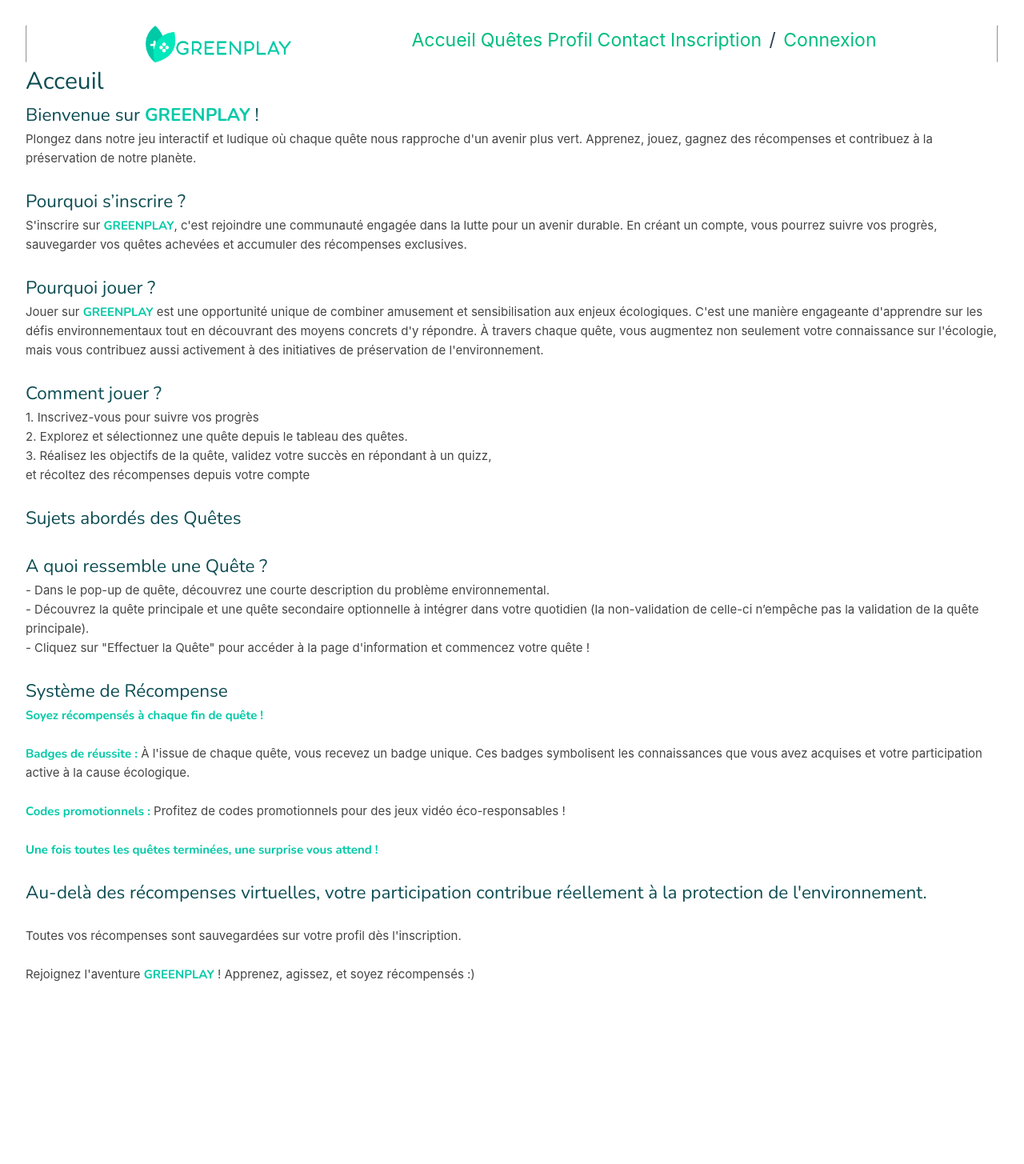
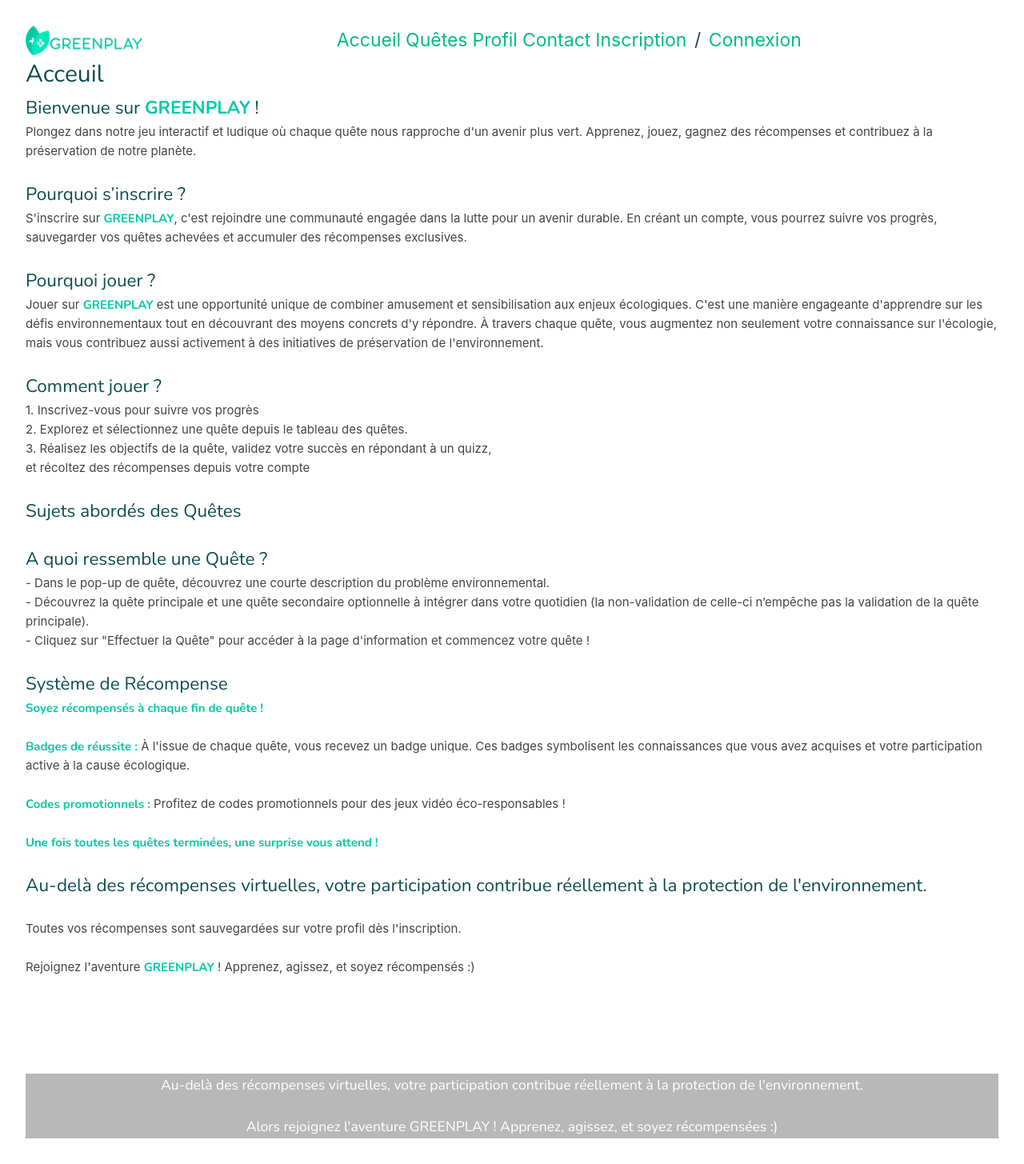
Before and after one commit to AliceGH-mmi22g02/SAE401, a Vue app: page / in a window 1280 px wide. Shown: the whole page at 80% size. Before the commit the page ends 1262 px from the top, so only its background shows below. Built offline with nearby package versions, Linux system fonts and the light colour scheme.

Commit message:
SCSS HEADER

```diff
--- a/package.json
+++ b/package.json
@@ -20,7 +20,7 @@
     "@vitejs/plugin-vue": "^5.0.3",
     "less": "^4.2.0",
     "less-loader": "^12.2.0",
-    "sass": "^1.71.1",
+    "sass": "^1.72.0",
     "sass-loader": "^14.1.1",
     "stylus": "^0.63.0",
     "stylus-loader": "^8.1.0",
--- a/public/css/_layout.scss
+++ b/public/css/_layout.scss
@@ -15,10 +15,22 @@ header {
 
   img {
     width: 15%;
+    margin-right: 20%;
+
   }
 
   nav {
     display: flex;
     justify-content: space-between;
+    margin-right: 20%;
   }
 }
+
+
+footer {
+  background-color: #B9B8B8 ;
+  margin-top: 10%;
+  text-align: center;
+  color: white;
+  font-family: $font-primary;
+}
--- a/public/css/_variables.scss
+++ b/public/css/_variables.scss
@@ -8,6 +8,9 @@ $secondary-color1: #FFEF5B;
 $secondary-color2: #15EDA3;
 $color-black: #454545;
 $color-white: #FFFFFF;
+
+//Fond
+$primary-fond1: #B9B8B8;
 
 // Texte
 $font-primary: 'Nunito', sans-serif;
--- a/src/App.vue
+++ b/src/App.vue
@@ -17,7 +17,6 @@ export default {
   <header>
     <div class="nav">
       <nav>
-        <hr />
         <img :src="logo" alt="Logo">
         <div class="link">
           <RouterLink to="/">Accueil</RouterLink>
@@ -28,12 +27,18 @@ export default {
           /
           <RouterLink to="/Connexion">Connexion</RouterLink>
         </div>
-        <hr />
       </nav>
     </div>
   </header>
 
   <RouterView />
+
+  <footer>
+    <h3>Au-delà des récompenses virtuelles, votre participation contribue réellement à la protection de l'environnement.</h3>
+    <br>
+    <h3>Alors rejoignez l'aventure GREENPLAY ! Apprenez, agissez, et soyez récompensées :)</h3>
+  </footer>
+
 </template>
 
 <style scoped></style>
```
Also changed, not shown: 1 other file (tests, documents, lock files or other folders).
